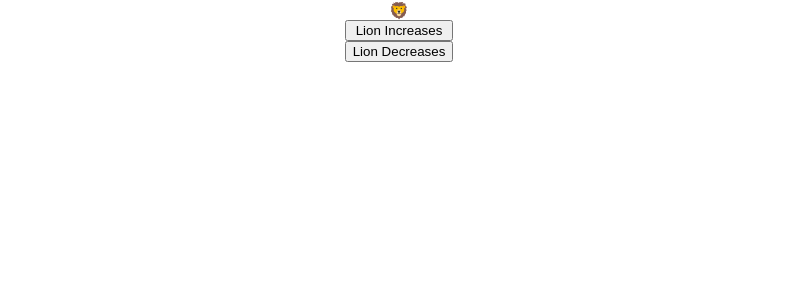
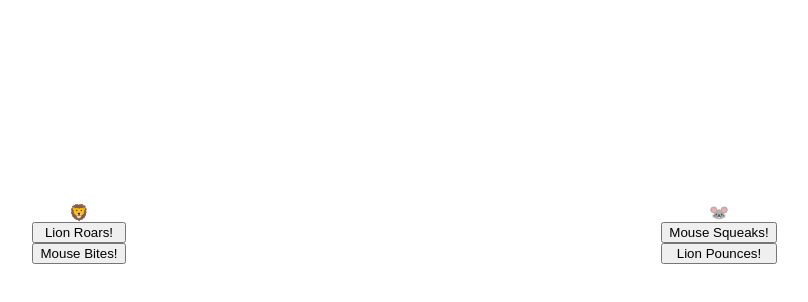
Before and after one commit to Trevor-Rezac/react-Busy-Zoo, a React (Create React App) app: page / in a window 1280 px wide. Shown: the top 302 px of the page, without its empty margins (241-1049 px from the left). Built offline with nearby package versions, Linux system fonts and the light colour scheme.

Commit message:
styled animals to fit in fight container

```diff
--- a/src/App.css
+++ b/src/App.css
@@ -41,16 +41,26 @@ html, body, #root, .App {
   }
 }
 
+.fight-container {
+  display: flex;
+  flex-direction: row;
+  height: 33%;
+  width: 100%;
+}
+
+
 .btn-container {
   display: flex;
   flex-direction: column;
   width: fit-content;
 }
 
-.lion {
+.lion, .mouse {
   display: flex;
   flex-direction: column;
   align-items: center;
+  justify-content: flex-end;
+  width: 50%;
 }
 
 p {
--- a/src/App.js
+++ b/src/App.js
@@ -5,7 +5,9 @@ function App() {
 
   const [lionSize, setLionSize] = useState(1);
   const lionStyle = { fontSize: `${lionSize}rem` };
-  console.log('||', lionSize);
+  const [mouseSize, setMouseSize] = useState(1);
+  const mouseStyle = { fontSize: `${mouseSize}rem` };
+  console.log('||', 'lion size' - lionSize, 'mouse size' - mouseSize);
 
   return (
     <div className="App">
@@ -13,8 +15,15 @@ function App() {
         <div className='lion'>
           <p style={lionStyle}>🦁</p>
           <div className='btn-container'>
-            <button onClick={() => setLionSize(lionSize + 1)}>Lion Increases</button>
-            <button onClick={() => setLionSize(lionSize - 1)}>Lion Decreases</button>
+            <button onClick={() => setLionSize(lionSize + 1)}>Lion Roars!</button>
+            <button onClick={() => setLionSize(lionSize - 1)}>Mouse Bites!</button>
+          </div>
+        </div>
+        <div className='mouse'>
+          <p style={mouseStyle}>🐭</p>
+          <div className='btn-container'>
+            <button onClick={() => setMouseSize(mouseSize + 1)}>Mouse Squeaks!</button>
+            <button onClick={() => setMouseSize(mouseSize - 1)}>Lion Pounces!</button>
           </div>
         </div>
       </section>
```
